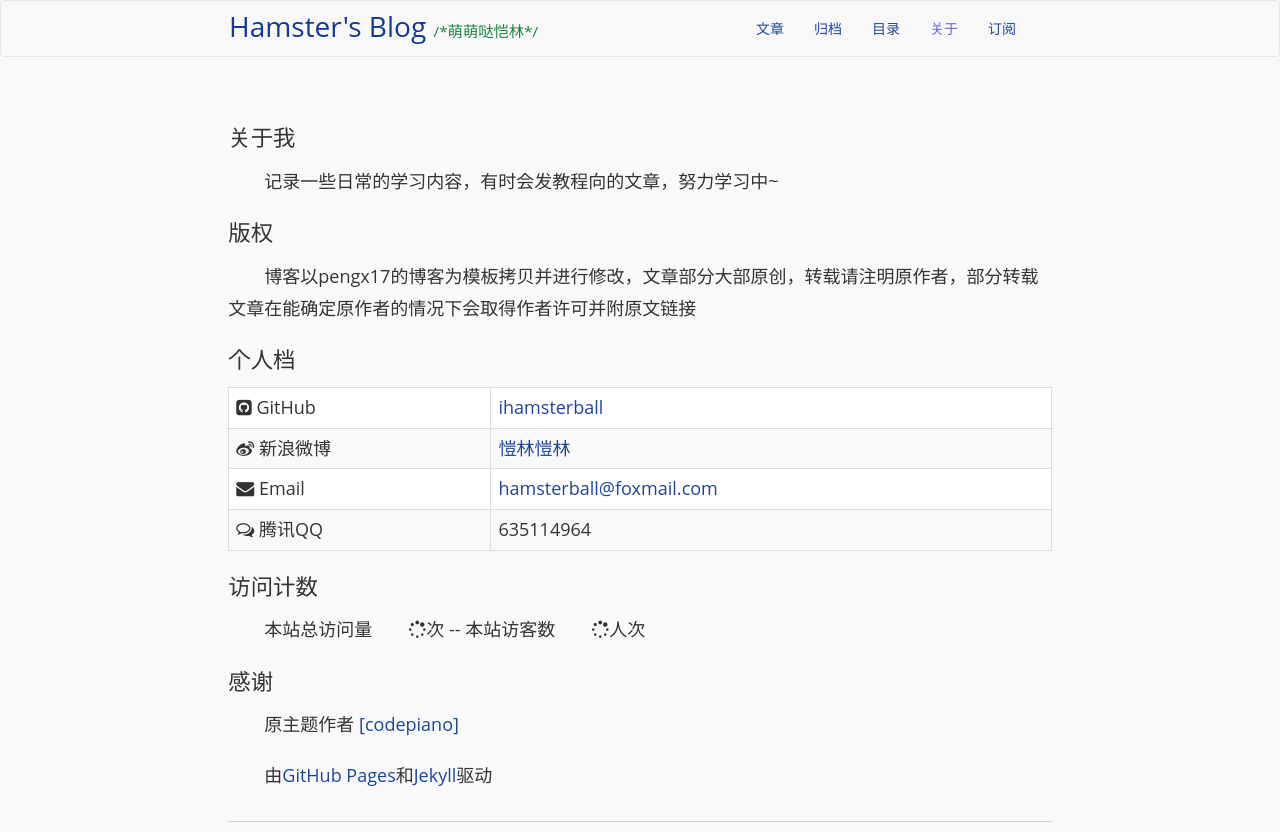
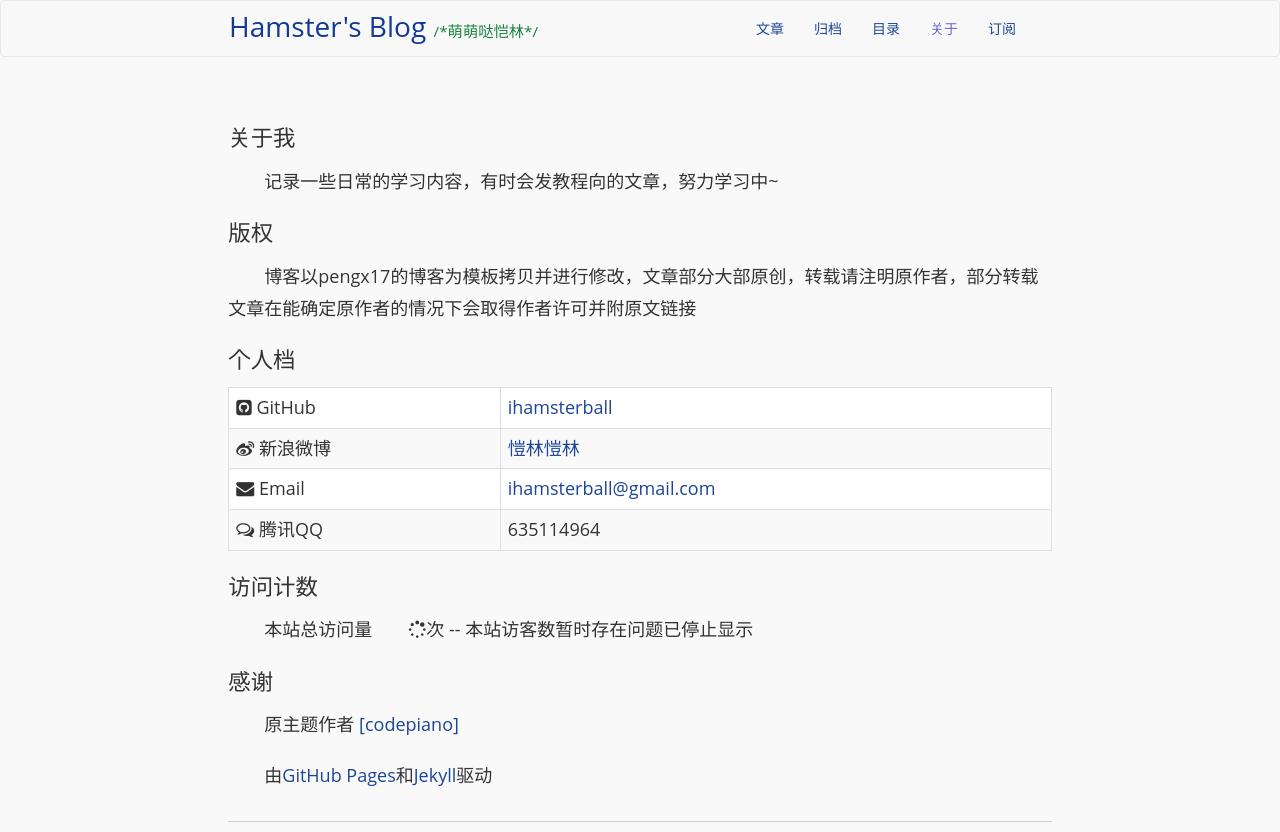
Before and after one commit to iHamsterball/ihamsterball.github.io, a Jekyll site: the page built from about.html, in a window 1280 px wide, cut to the strip 0-832 px from the top of the page. Built offline with Jekyll 4.4.1, drawn with Linux system fonts in a browser that asks for light colours; nearby versions of some CDN libraries; some web fonts are replaced; Markdown is read by kramdown in place of the engine named in the settings; comment, search, counter and statistics services are not loaded.

Commit message:
Unshown Counter Bug & Change Email Addr.

```diff
--- a/_config.yml
+++ b/_config.yml
@@ -14,7 +14,7 @@ excerpt_separator: <!-- more -->
 title : Hamster's Blog
 author :
   name : /*萌萌哒恺林*/
-  email : hamsterball@foxmail.com
+  email : ihamsterball@gmail.com
   github : https://github.com/ihamsterball
   weibo : http://weibo.com/3743808637/profile
   qq : 635114964
--- a/about.html
+++ b/about.html
@@ -45,7 +45,7 @@ index: 4
     </tbody>
   </table>
   <h2>访问计数</h2>
-  <p class="about">本站总访问量<span id="busuanzi_value_site_pv"><i class="fa fa-spinner"></i></span>次 -- 本站访客数<span id="busuanzi_value_site_uv"><i class="fa fa-spinner"></i></span>人次</p>
+  <p class="about">本站总访问量<span id="busuanzi_value_site_pv"><i class="fa fa-spinner"></i></span>次 -- 本站访客数暂时存在问题已停止显示
   <h2>感谢</h2>
   <p class="about">
 	原主题作者 <a href="http://codepiano.github.io/about.html">[codepiano]</a></p>
```
